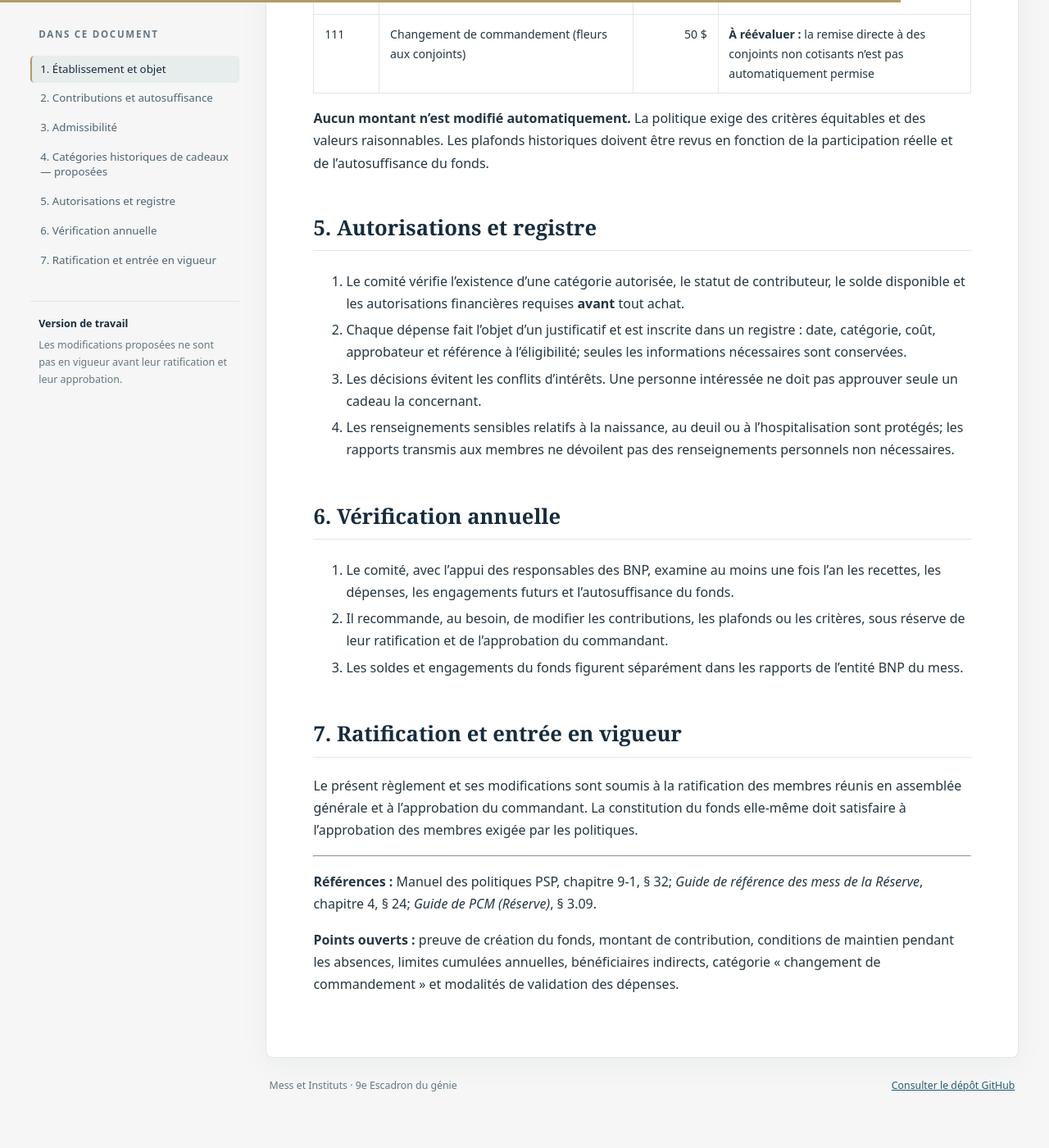
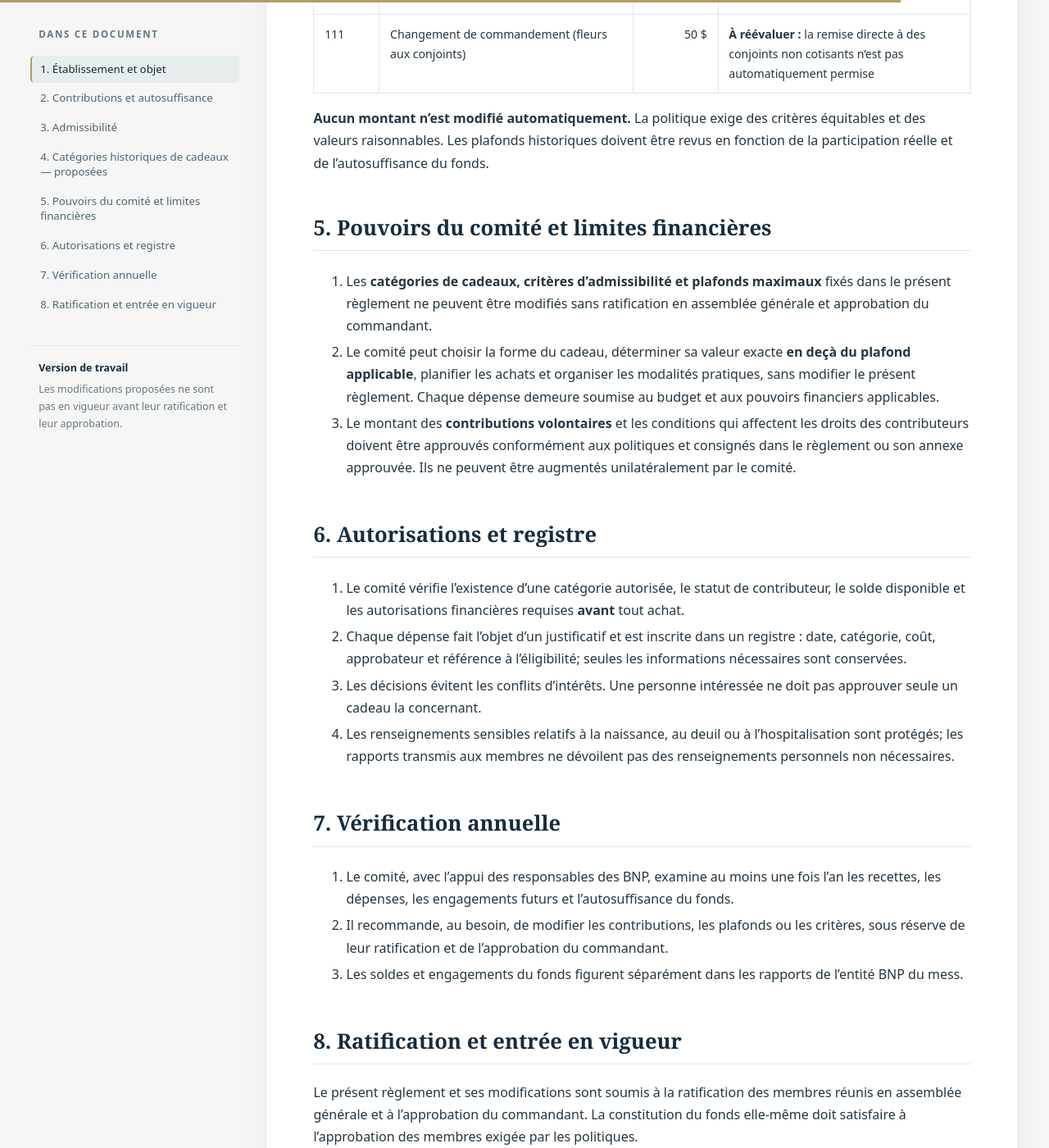
Before and after one commit to shocktubeM81/mess-9eg, a Jekyll site: the page built from reglement-fonds-cadeaux.md, in a window 1280 px wide and 1400 px high, scrolled down 2512 px. Shown: the whole window at 82% size. Built offline with Jekyll 4.4.1, drawn with Linux system fonts in a browser that asks for light colours; some of the changed text lies outside the part shown.

Commit message:
Définir le règlement no 3 et distinguer plafonds ratifiés des achats gérés par le comité

```diff
--- a/reglement-fonds-cadeaux.md
+++ b/reglement-fonds-cadeaux.md
@@ -45,20 +45,26 @@ title: Projet de règlement du fonds de cadeaux
 
 **Aucun montant n'est modifié automatiquement.** La politique exige des critères équitables et des valeurs raisonnables. Les plafonds historiques doivent être revus en fonction de la participation réelle et de l'autosuffisance du fonds.
 
-## 5. Autorisations et registre
+## 5. Pouvoirs du comité et limites financières
+
+1. Les **catégories de cadeaux, critères d'admissibilité et plafonds maximaux** fixés dans le présent règlement ne peuvent être modifiés sans ratification en assemblée générale et approbation du commandant.
+2. Le comité peut choisir la forme du cadeau, déterminer sa valeur exacte **en deçà du plafond applicable**, planifier les achats et organiser les modalités pratiques, sans modifier le présent règlement. Chaque dépense demeure soumise au budget et aux pouvoirs financiers applicables.
+3. Le montant des **contributions volontaires** et les conditions qui affectent les droits des contributeurs doivent être approuvés conformément aux politiques et consignés dans le règlement ou son annexe approuvée. Ils ne peuvent être augmentés unilatéralement par le comité.
+
+## 6. Autorisations et registre
 
 1. Le comité vérifie l'existence d'une catégorie autorisée, le statut de contributeur, le solde disponible et les autorisations financières requises **avant** tout achat.
 2. Chaque dépense fait l'objet d'un justificatif et est inscrite dans un registre : date, catégorie, coût, approbateur et référence à l'éligibilité; seules les informations nécessaires sont conservées.
 3. Les décisions évitent les conflits d'intérêts. Une personne intéressée ne doit pas approuver seule un cadeau la concernant.
 4. Les renseignements sensibles relatifs à la naissance, au deuil ou à l'hospitalisation sont protégés; les rapports transmis aux membres ne dévoilent pas des renseignements personnels non nécessaires.
 
-## 6. Vérification annuelle
+## 7. Vérification annuelle
 
 1. Le comité, avec l'appui des responsables des BNP, examine au moins une fois l'an les recettes, les dépenses, les engagements futurs et l'autosuffisance du fonds.
 2. Il recommande, au besoin, de modifier les contributions, les plafonds ou les critères, sous réserve de leur ratification et de l'approbation du commandant.
 3. Les soldes et engagements du fonds figurent séparément dans les rapports de l'entité BNP du mess.
 
-## 7. Ratification et entrée en vigueur
+## 8. Ratification et entrée en vigueur
 
 Le présent règlement et ses modifications sont soumis à la ratification des membres réunis en assemblée générale et à l'approbation du commandant. La constitution du fonds elle-même doit satisfaire à l'approbation des membres exigée par les politiques.
 
```
Also changed, not shown: other parts of reglement-fonds-cadeaux.md (+2 -2 lines).
